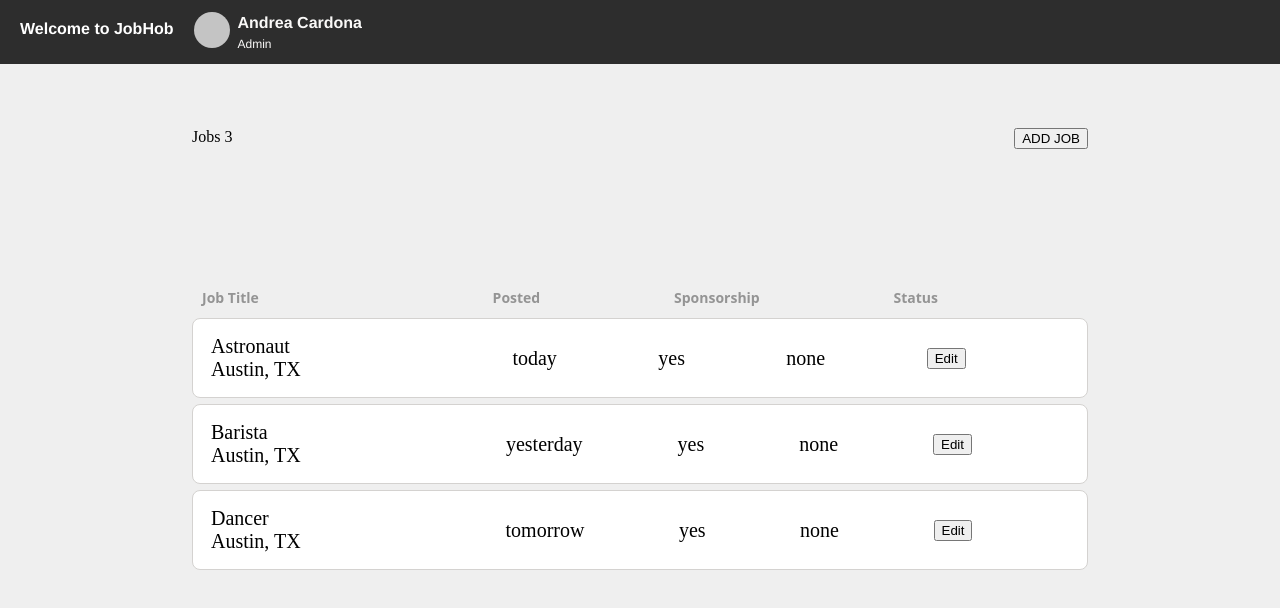
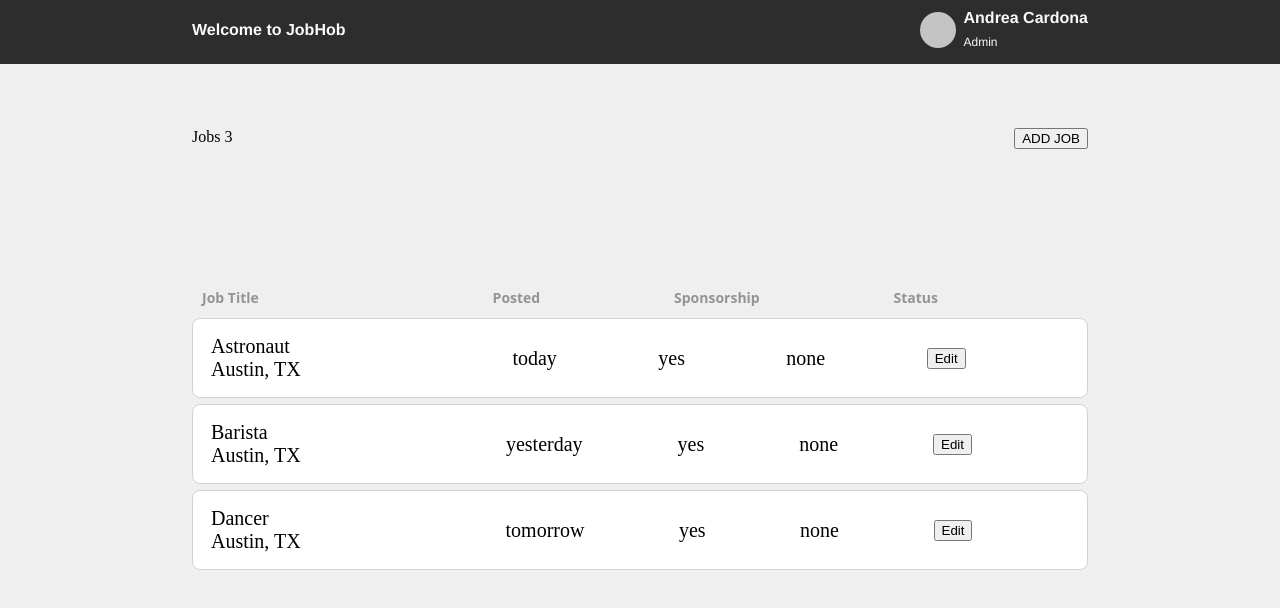
Before and after one commit to andreancardona/job-app, a React (Create React App) app: page /home in a window 1280 px wide. Shown: the top 608 px of the page. Built offline with nearby package versions, Linux system fonts and the light colour scheme.

Commit message:
update(navigation): added styles to navigation

```diff
--- a/src/components/Navigation.js
+++ b/src/components/Navigation.js
@@ -1,13 +1,14 @@
+import React from 'react';
 import profilePlaceholder from '../images/profilePlaceholder.svg';
 import '../styles/Navigation.css';
 
 const Navigation = () => {
   return (
-  <div className="banner" role="banner">
     <div className="nav-container">
-      <div className="header" tabIndex="0" >Welcome to JobHob</div>
+      <div className="nav-title" tabIndex="0" >Welcome to JobHob</div>
+        <div className="user-profile">
           <img className="user-profile--image" alt="profile placeholder" tabIndex="0"  src={profilePlaceholder} />
-        <div className="user-info">
+          <div className="user-profile--info">
             <div className="user-profile--name" tabIndex="0">Andrea Cardona</div>
             <div className="user-profile--role" tabIndex="0">Admin</div>
           </div>
--- a/src/styles/JobsList.css
+++ b/src/styles/JobsList.css
@@ -6,7 +6,7 @@
 }
 
 
-@media screen and (max-width: 700px) {
+@media screen and (max-width: 768px) {
   .jobs-list-container {
     width: 95%;
     margin: 30% 0 10% 0;
@@ -29,7 +29,7 @@
   justify-content: space-between;
 }
 
-@media screen and (max-width: 600px) {
+@media screen and (max-width: 768px) {
   .jobs-list-headers {
     font-family: Noto Sans;
     font-size: 16px;
@@ -48,7 +48,7 @@
   padding-right: 150px;
 }
 
-@media screen and (max-width: 600px) {
+@media screen and (max-width: 768px) {
   .header-title {
     padding: 0 8% 0 3%;
   }
--- a/src/styles/Navigation.css
+++ b/src/styles/Navigation.css
@@ -1,35 +1,50 @@
-/* banner */
+ /* navigation */
 
-.banner {
+ .nav-container {
   position: absolute;
   height: 64px;
   left: 0px;
   top: 0px;
   background: #2D2D2D;
   width: 100%;
-}
 
- /* navigation */
-
- .nav-container {
   display: flex;
   flex-direction: row;
+  justify-content: space-between;
   flex-wrap: nowrap;
   width: 100%;
  }
 
-.header {
-  color: white;
-  font-family: Helvetica Neue;
-  margin: 20px 20px 0 20px;
+.nav-title {
+  font-family: "Helvetica Neue";
   font-size: 16px;
   font-style: normal;
+  font-variant: normal;
   font-weight: 700;
-  letter-spacing: 0em;
-  height: 10px;
+  line-height: 24px;
+  color: #faf9f8;
+  margin: 18px 0 0 15%;
 }
 
 /* user profile */
+
+.user-profile {
+  margin-right: 15%;
+  display: flex;
+  flex-direction: row;
+  flex-wrap: nowrap;
+}
+
+
+@media screen and (max-width: 768px) {
+  .nav-title {
+    margin-left: 5%;
+  }
+
+  .user-profile {
+    margin-right: 5%;
+  }
+}
 
 .user-profile--image {
   width: 36px;
@@ -38,31 +53,28 @@
   margin: 12px 8px 0 0;
 }
 
-.user-info {
+.user-profile--info {
   display: flex;
   flex-direction: column;
-  margin-top: 11px;
+  margin-top: 6px;
 }
 
 .user-profile--name {
-  left: 866px;
-  font-family: Helvetica Neue;
+  font-family: "Helvetica Neue";
+  font-size: 16px;
   font-style: normal;
-  font-weight: bold;
-  font-size: 16px;
-  line-height: 150%;
-  color: #FAF9F8;
+  font-variant: normal;
+  font-weight: 700;
+  line-height: 24px;
+  color: #faf9f8;
 }
 
 .user-profile--role {
-  width: 35px;
-  height: 18px;
-  left: 866px;
-  top: 35px;
-  font-family: Helvetica Neue;
+  font-family: "Helvetica Neue";
+  font-size: 12px;
   font-style: normal;
-  font-weight: normal;
-  font-size: 12px;
-  line-height: 150%;
-  color: #FAF9F8;
+  font-variant: normal;
+  font-weight: 400;
+  line-height: 24px;
+  color: #faf9f8;
 }
```
Lines whose indentation alone changed are shown as unchanged.
